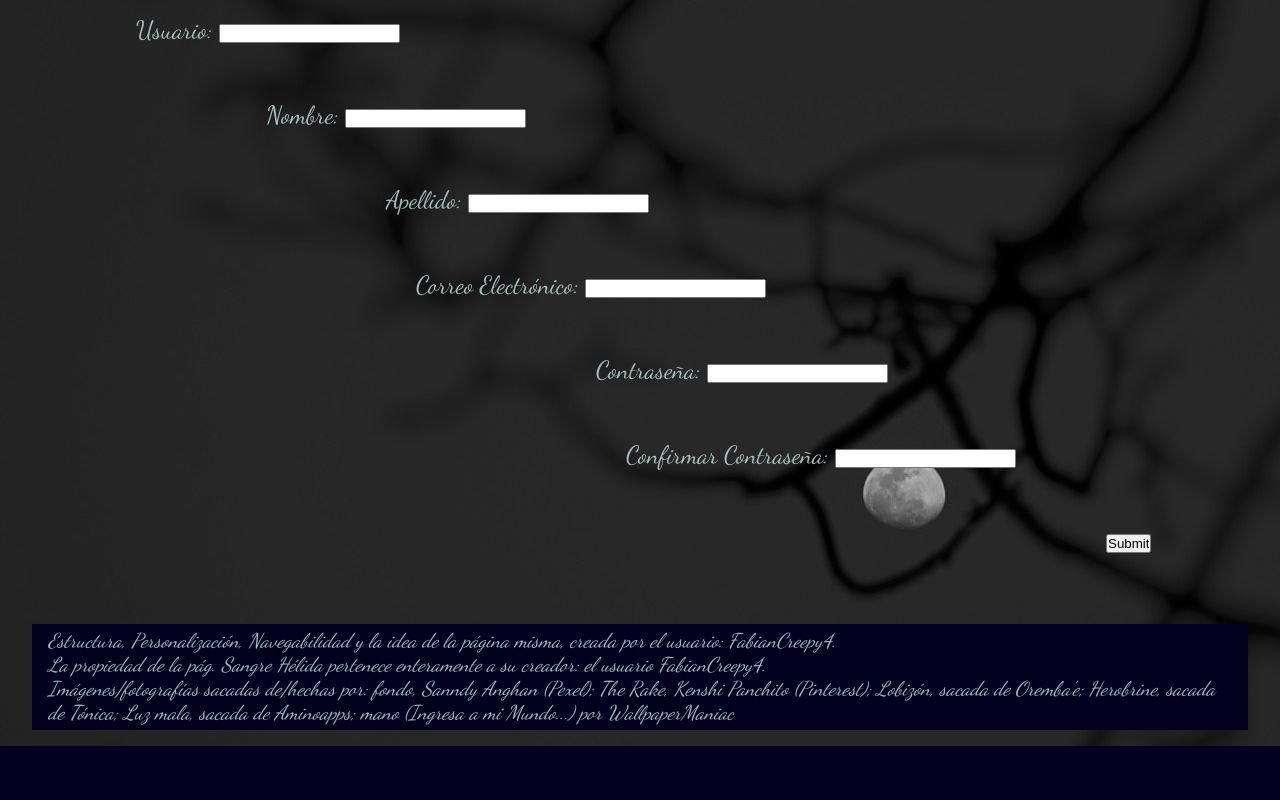
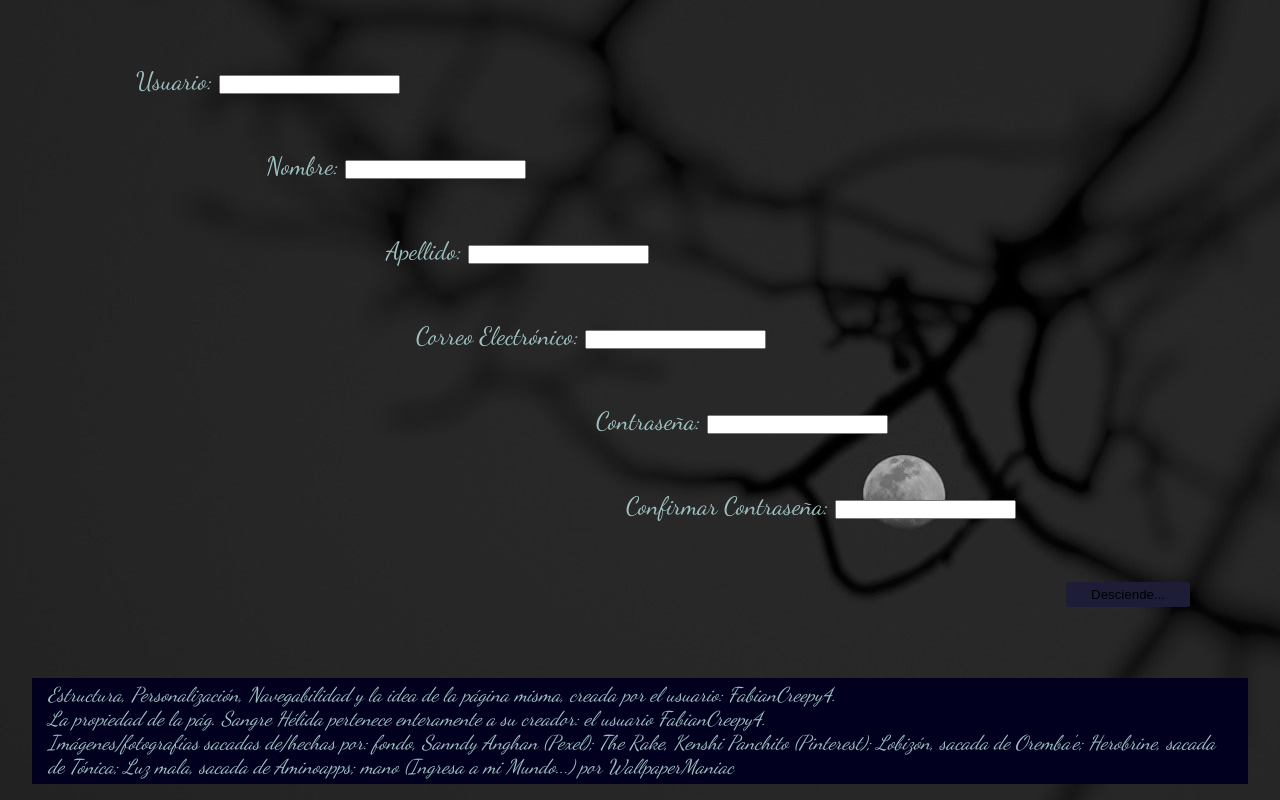
Before and after one commit to FabianF5/sangre-gelida, a plain HTML site: page paginas/inicio-sesion.html in a window 1280 px wide. Shown: the part 1690-2490 px from the top of the page. Before the commit the page ends 2436 px from the top, so only its background shows below. Drawn offline with Linux system fonts and the light colour scheme.

```diff
--- a/css/estilos.css
+++ b/css/estilos.css
@@ -147,6 +147,10 @@
 .sincuenta__imagen {
     width: 100%;
 }
+.registro {
+    display: flex;
+    flex-wrap: wrap;
+}
 .registro__formulario {
     margin: 100px 0 0 0;
 }
@@ -169,7 +173,13 @@
     margin: 0 0 55px 610px;
 }
 .registro__enviar {
-    margin: 0 0 55px 1090px;
+    margin: 0 0 55px 1050px;
+}
+button {
+    padding: 5px 25px;
+    background-color: rgb(29, 29, 56);
+    border: rgb(85, 143, 143);
+    border-radius: 5%;
 }
 /* leyendas */
 .ley-arg__mapa {
--- a/paginas/inicio-sesion.html
+++ b/paginas/inicio-sesion.html
@@ -67,7 +67,7 @@
                     <input type="password" name="clave" required></div>
                     <div class="registro__confirmar"><label for="confirmar">Confirmar Contraseña:</label>
                     <input type="password" name="confirmar" required></div>
-                    <input class="registro__enviar" type="submit">
+                    <button class="registro__enviar" type="submit">Desciende...</button>
                 </form>
             </section>
         </main>
```
Also changed, not shown: 1 other file.
